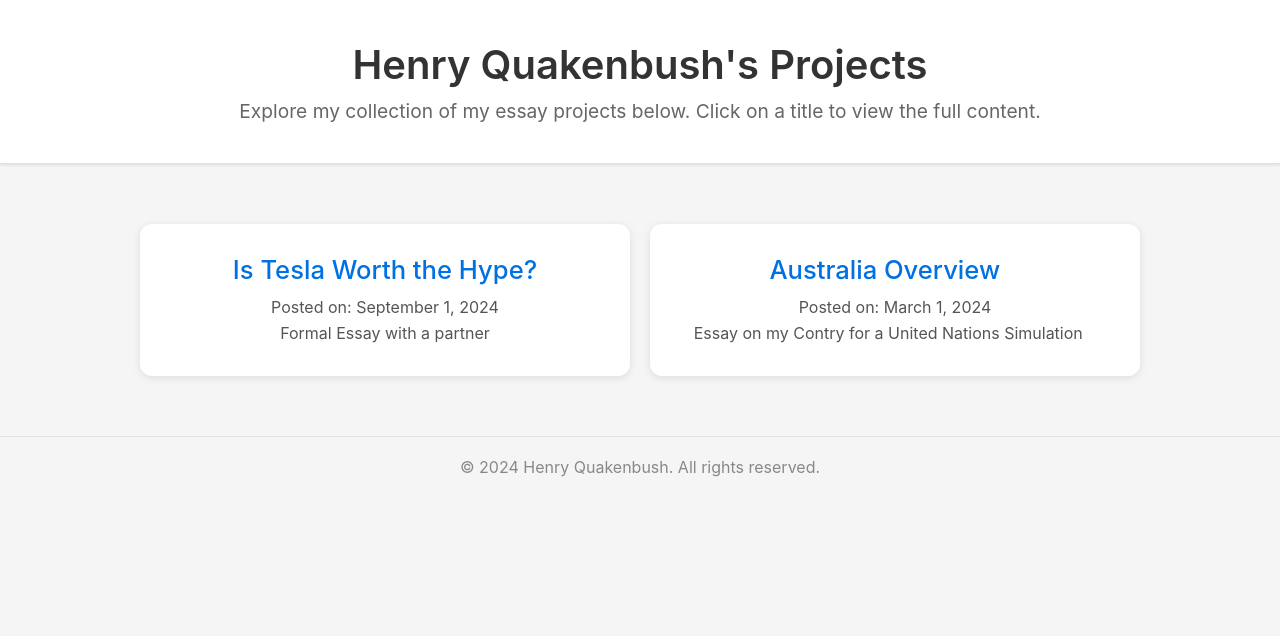
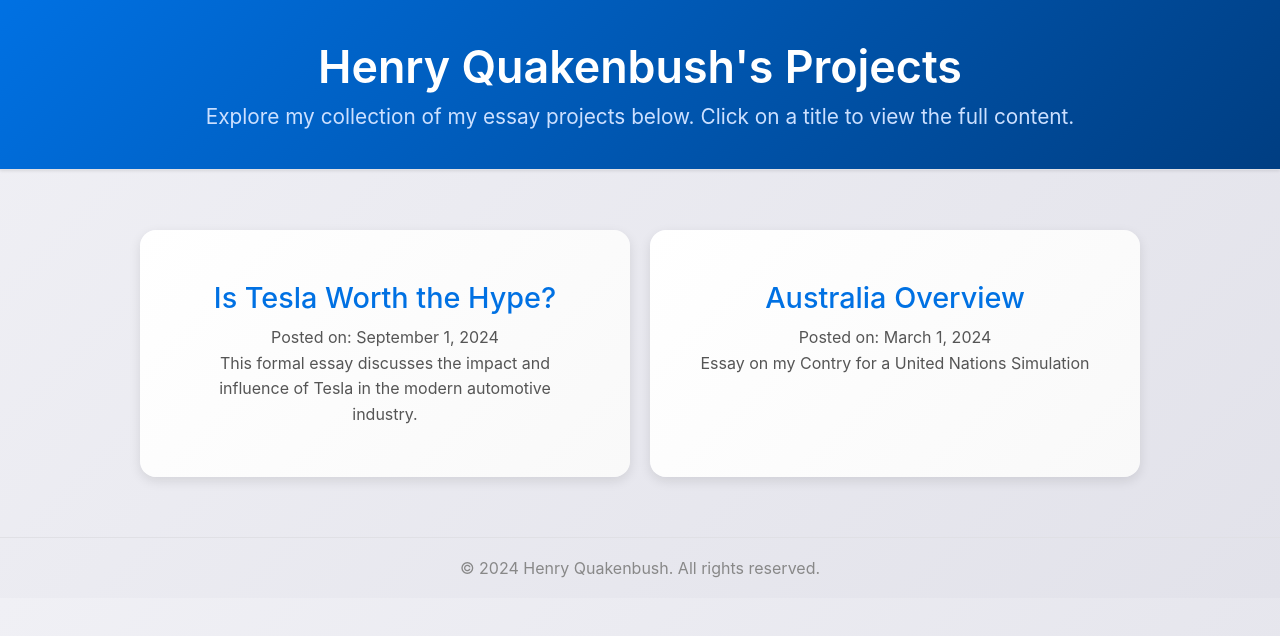
Before and after one commit to slyfox29/School-projects-webpage, a plain HTML site: page index.html in a window 1280 px wide. Drawn offline with Linux system fonts and the light colour scheme.

Commit message:
Update index.html

```diff
--- a/index.html
+++ b/index.html
@@ -9,7 +9,7 @@
             font-family: -apple-system, BlinkMacSystemFont, "Segoe UI", Roboto, "Helvetica Neue", Arial, sans-serif;
             margin: 0;
             padding: 0;
-            background-color: #f5f5f5;
+            background: linear-gradient(135deg, #f0f0f5, #e2e2ea);
             color: #1D1D1F;
             -webkit-font-smoothing: antialiased;
             text-rendering: optimizeLegibility;
@@ -17,7 +17,7 @@
         }
 
         header {
-            background-color: #FFFFFF;
+            background: linear-gradient(135deg, #0071E3, #003E82);
             padding: 40px 20px;
             text-align: center;
             box-shadow: 0 1px 3px rgba(0, 0, 0, 0.1);
@@ -28,15 +28,15 @@
         }
 
         header h1 {
-            font-size: 2.5em;
+            font-size: 2.8em;
             font-weight: 600;
-            color: #333333;
+            color: #ffffff;
             margin: 0;
         }
 
         header p {
-            font-size: 1.2em;
-            color: #666666;
+            font-size: 1.3em;
+            color: #cce0ff;
             margin: 10px 0 0;
         }
 
@@ -50,33 +50,38 @@
         }
 
         .project {
-            background: #FFFFFF;
-            border-radius: 12px;
-            box-shadow: 0 2px 8px rgba(0, 0, 0, 0.1);
+            background: linear-gradient(135deg, #ffffff, #f9f9f9);
+            border-radius: 16px;
+            box-shadow: 0 4px 12px rgba(0, 0, 0, 0.1);
             padding: 30px;
             text-align: center;
             transition: transform 0.3s ease, box-shadow 0.3s ease;
             transform: translateY(20px);
             opacity: 0;
             animation: fadeInUp 1s ease-out forwards;
+            overflow: hidden;
+            cursor: pointer;
         }
 
         .project:hover {
             transform: translateY(-5px);
-            box-shadow: 0 6px 20px rgba(0, 0, 0, 0.15);
+            box-shadow: 0 8px 24px rgba(0, 0, 0, 0.15);
+        }
+
+        .project a {
+            display: block;
+            color: inherit;
+            text-decoration: none;
+            padding: 20px;
+            height: 100%;
+            transition: color 0.2s ease;
         }
 
         .project h2 {
-            font-size: 1.6em;
+            font-size: 1.8em;
             margin: 0 0 10px 0;
             color: #0071E3;
             font-weight: 500;
-        }
-
-        .project h2 a {
-            color: inherit;
-            text-decoration: none;
-            transition: color 0.2s ease;
         }
 
         .project h2 a:hover {
@@ -144,16 +149,20 @@
 </header>
 
 <div class="content">
-    <div class="project">
-        <h2><a href="formal_essay/is_tesla_worth_the_hype.html">Is Tesla Worth the Hype?</a></h2>
-        <p>Posted on: September 1, 2024</p>
-        <p>Formal Essay with a partner</p>
+    <div class="project" onclick="location.href='formal_essay/is_tesla_worth_the_hype.html';">
+        <a href="formal_essay/is_tesla_worth_the_hype.html">
+            <h2>Is Tesla Worth the Hype?</h2>
+            <p>Posted on: September 1, 2024</p>
+            <p>This formal essay discusses the impact and influence of Tesla in the modern automotive industry.</p>
+        </a>
     </div>
 
-    <div class="project">
-        <h2><a href="geography/australia_overview.html ">Australia Overview&nbsp; &nbsp;</a></h2>
-        <p>Posted on: March 1, 2024</p>
-        <p>Essay on my Contry for a United Nations Simulation&nbsp; &nbsp;</p>
+    <div class="project" onclick="location.href='formal_essay/is_tesla_worth_the_hype.html';">
+        <a href="formal_essay/is_tesla_worth_the_hype.html">
+            <h2>Australia Overview</h2>
+            <p>Posted on: March 1, 2024</p>
+            <p>Essay on my Contry for a United Nations Simulation</p>
+        </a>
     </div>
 
     <!-- Add more projects as needed -->
```
